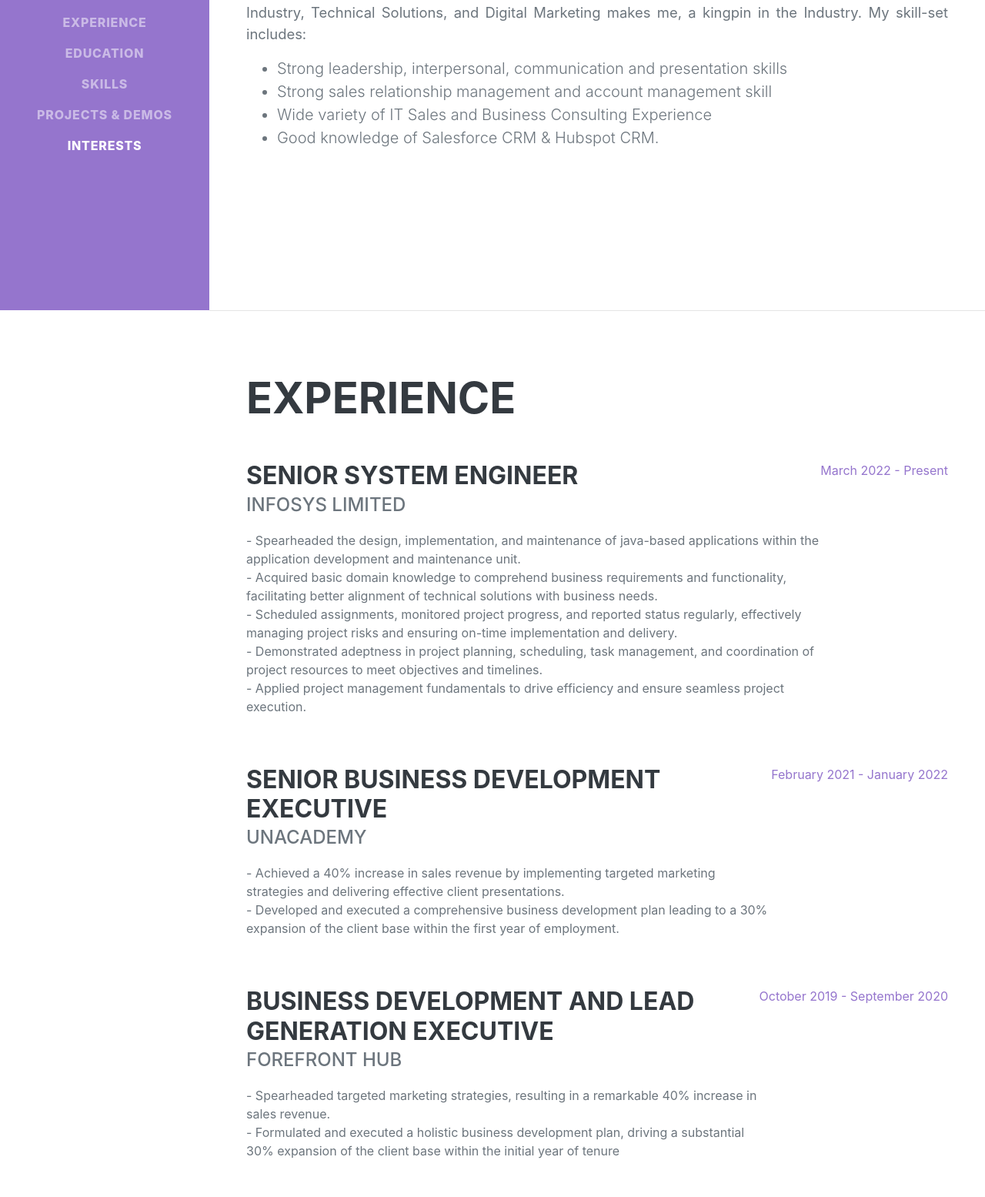
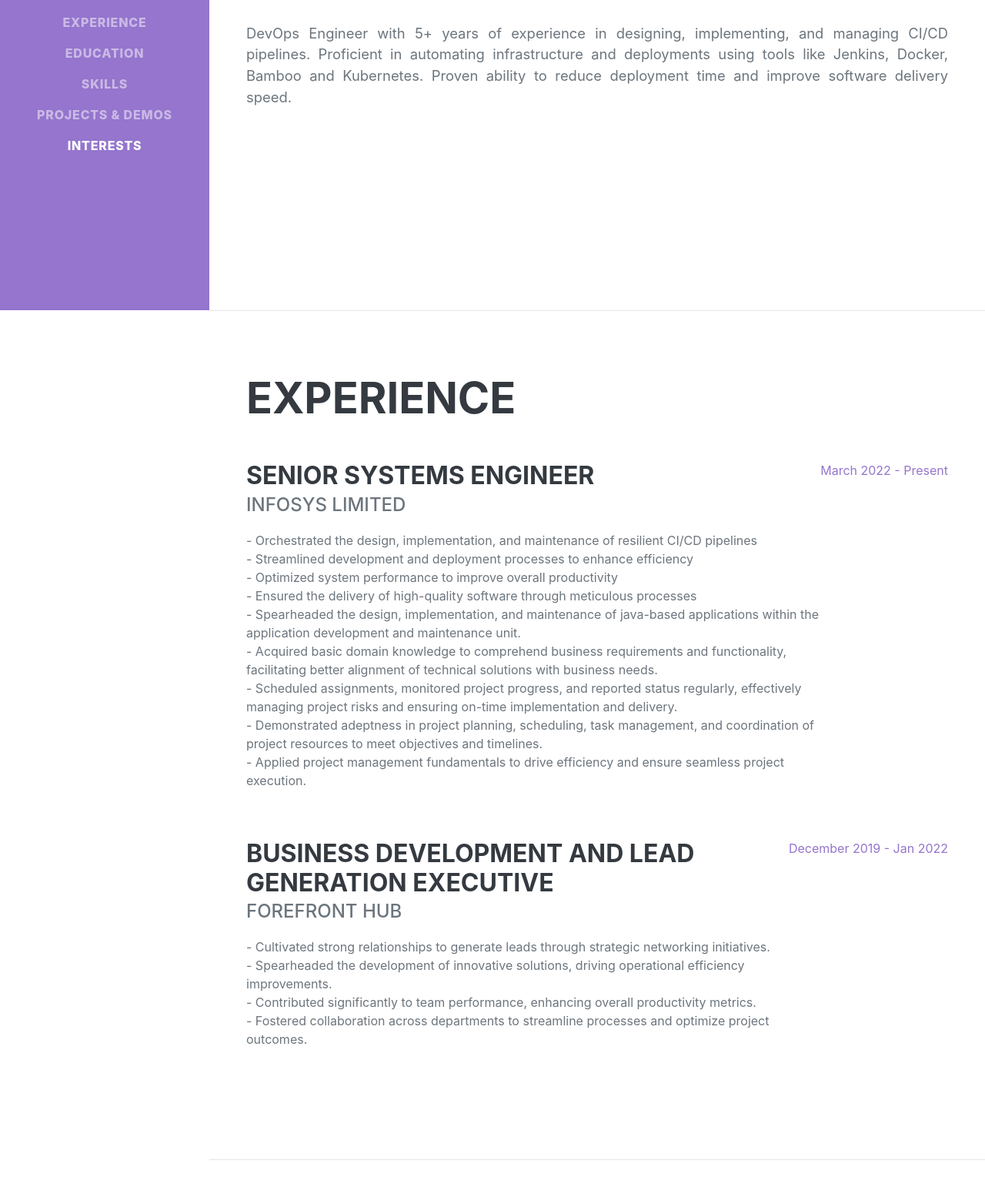
Before and after one commit to rui-khonde/rui-khonde.github.io, a plain HTML site: page index.html in a window 1280 px wide. Shown: the part 397-1952 px from the top of the page at 77% size. Drawn offline with nearby package versions, Linux system fonts and the light colour scheme; a web font is replaced by a local one.

Commit message:
change details

```diff
--- a/index.html
+++ b/index.html
@@ -101,22 +101,12 @@
             <a href="mailto:ruikhonde321@gmail.com">ruikhonde321@gmail.com</a>
           </div>
           <p class="lead text-justify">
-            Having deep experience in IT Services and Software Sales,
-            specialized in selling services of Software Industry, Technical
-            Solutions, and Digital Marketing makes me, a kingpin in the
-            Industry. My skill-set includes:
+            DevOps Engineer with 5+ years of experience in designing,
+            implementing, and managing CI/CD pipelines. Proficient in automating
+            infrastructure and deployments using tools like Jenkins, Docker,
+            Bamboo and Kubernetes. Proven ability to reduce deployment time and
+            improve software delivery speed.
           </p>
-          <ul class="lead">
-            <li>
-              Strong leadership, interpersonal, communication and presentation
-              skills
-            </li>
-            <li>
-              Strong sales relationship management and account management skill
-            </li>
-            <li>Wide variety of IT Sales and Business Consulting Experience</li>
-            <li>Good knowledge of Salesforce CRM & Hubspot CRM.</li>
-          </ul>
         </div>
       </section>
       <hr class="m-0" />
@@ -128,9 +118,24 @@
             class="d-flex flex-column flex-md-row justify-content-between mb-5"
           >
             <div class="flex-grow-1">
-              <h3 class="mb-0">Senior System Engineer</h3>
+              <h3 class="mb-0">Senior Systems Engineer</h3>
               <div class="subheading mb-3">Infosys Limited</div>
               <ul style="list-style: none" class="pl-0">
+                <li>
+                  - Orchestrated the design, implementation, and maintenance of
+                  resilient CI/CD pipelines
+                </li>
+                <li>
+                  - Streamlined development and deployment processes to enhance
+                  efficiency
+                </li>
+                <li>
+                  - Optimized system performance to improve overall productivity
+                </li>
+                <li>
+                  - Ensured the delivery of high-quality software through
+                  meticulous processes
+                </li>
                 <li>
                   - Spearheaded the design, implementation, and maintenance of
                   java-based applications within the application development and
@@ -165,47 +170,19 @@
             class="d-flex flex-column flex-md-row justify-content-between mb-5"
           >
             <div class="flex-grow-1">
-              <h3 class="mb-0">Senior Business Development Executive</h3>
-              <div class="subheading mb-3">Unacademy</div>
-              <ul style="list-style: none" class="pl-0">
-                <li>
-                  - Achieved a 40% increase in sales revenue by implementing
-                  targeted marketing strategies and delivering effective client
-                  presentations.
-                </li>
-                <li>
-                  - Developed and executed a comprehensive business development
-                  plan leading to a 30% expansion of the client base within the
-                  first year of employment.
-                </li>
-              </ul>
-            </div>
-            <div class="flex-shrink-0">
-              <span class="text-primary">February 2021 - January 2022</span>
-            </div>
-          </div>
-          <div
-            class="d-flex flex-column flex-md-row justify-content-between mb-5"
-          >
-            <div class="flex-grow-1">
               <h3 class="mb-0">
                 Business Development and Lead Generation Executive
               </h3>
               <div class="subheading mb-3">ForeFront HUB</div>
               <ul style="list-style: none" class="pl-0">
-                <li>
-                  - Spearheaded targeted marketing strategies, resulting in a
-                  remarkable 40% increase in sales revenue.
-                </li>
-                <li>
-                  - Formulated and executed a holistic business development
-                  plan, driving a substantial 30% expansion of the client base
-                  within the initial year of tenure
-                </li>
+                <li>- Cultivated strong relationships to generate leads through strategic networking initiatives.</li>
+                <li>- Spearheaded the development of innovative solutions, driving operational efficiency improvements.</li>
+                <li>- Contributed significantly to team performance, enhancing overall productivity metrics.</li>
+                <li>- Fostered collaboration across departments to streamline processes and optimize project outcomes.</li>
               </ul>
             </div>
             <div class="flex-shrink-0">
-              <span class="text-primary">October 2019 - September 2020</span>
+              <span class="text-primary">December 2019 - Jan 2022</span>
             </div>
           </div>
         </div>
@@ -310,6 +287,42 @@
               <span class="fa-li"><i class="fas fa-check"></i></span>
               Java
             </li>
+            <li>
+              <span class="fa-li"><i class="fas fa-check"></i></span>
+              MySQL
+            </li>
+            <li>
+              <span class="fa-li"><i class="fas fa-check"></i></span>
+              PostgreSQL
+            </li>
+            <li>
+              <span class="fa-li"><i class="fas fa-check"></i></span>
+              JIRA
+            </li>
+            <li>
+              <span class="fa-li"><i class="fas fa-check"></i></span>
+              Git
+            </li>
+            <li>
+              <span class="fa-li"><i class="fas fa-check"></i></span>
+              Bash
+            </li>
+            <li>
+              <span class="fa-li"><i class="fas fa-check"></i></span>
+              CI/CD
+            </li>
+            <li>
+              <span class="fa-li"><i class="fas fa-check"></i></span>
+              Docker
+            </li>
+            <li>
+              <span class="fa-li"><i class="fas fa-check"></i></span>
+              Jenkins
+            </li>
+            <li>
+              <span class="fa-li"><i class="fas fa-check"></i></span>
+              Bamboo
+            </li>
           </ul>
           <div class="subheading mb-3">Workflow</div>
           <ul class="fa-ul mb-0">
```
